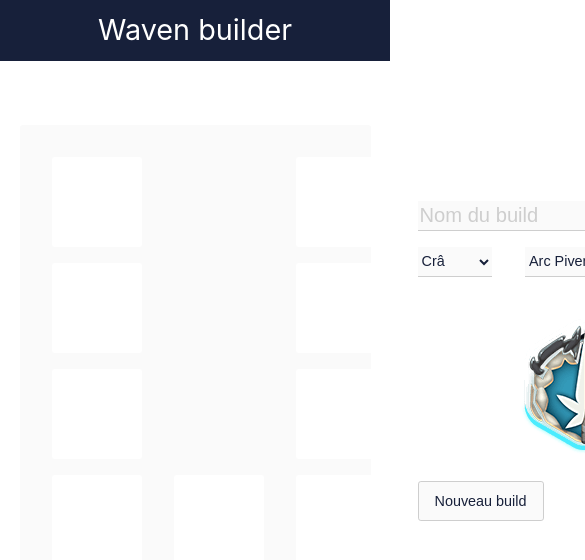
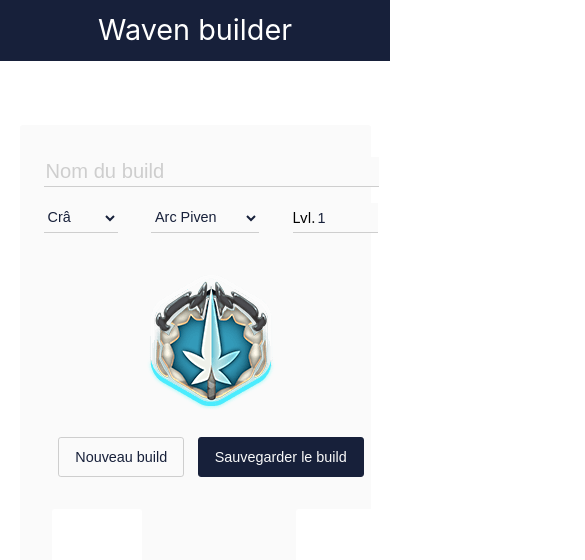
Before and after one commit to antonin-stephany/waven-builder, a React (Create React App) app: page / in a window 390 px wide. Shown: the top 560 px of the page, 585 px wide, since content can reach past the window. Built offline with nearby package versions, Linux system fonts and the light colour scheme.

Commit message:
debut-responsive

```diff
--- a/src/components/App/App.scss
+++ b/src/components/App/App.scss
@@ -48,3 +48,19 @@
     }
   }
 }
+
+// Responsive
+@media (max-width: 1155px) {
+  .main-container{
+    max-height: 100%;
+    justify-content: space-around;
+    flex-wrap: wrap;
+  }
+  .info{
+    order: -1;
+    width: 100%;
+  }
+  .action-buttons {
+    justify-content: space-around;
+  }
+}
```
